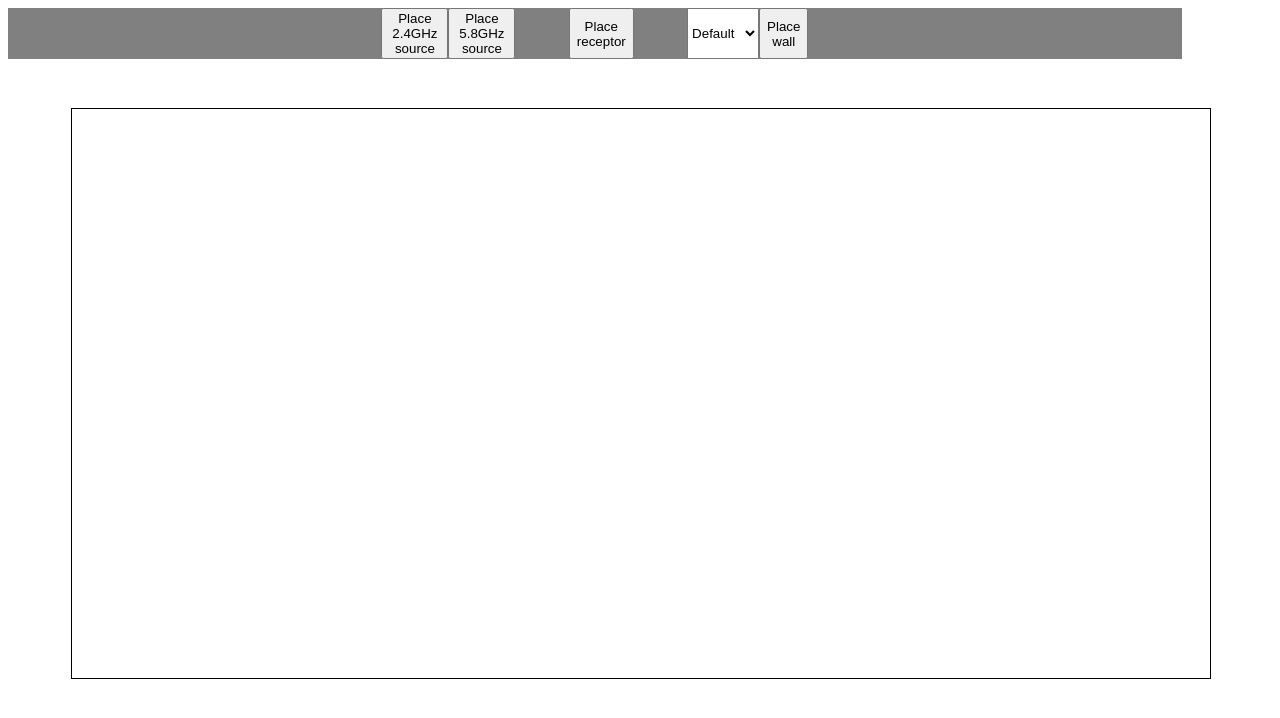
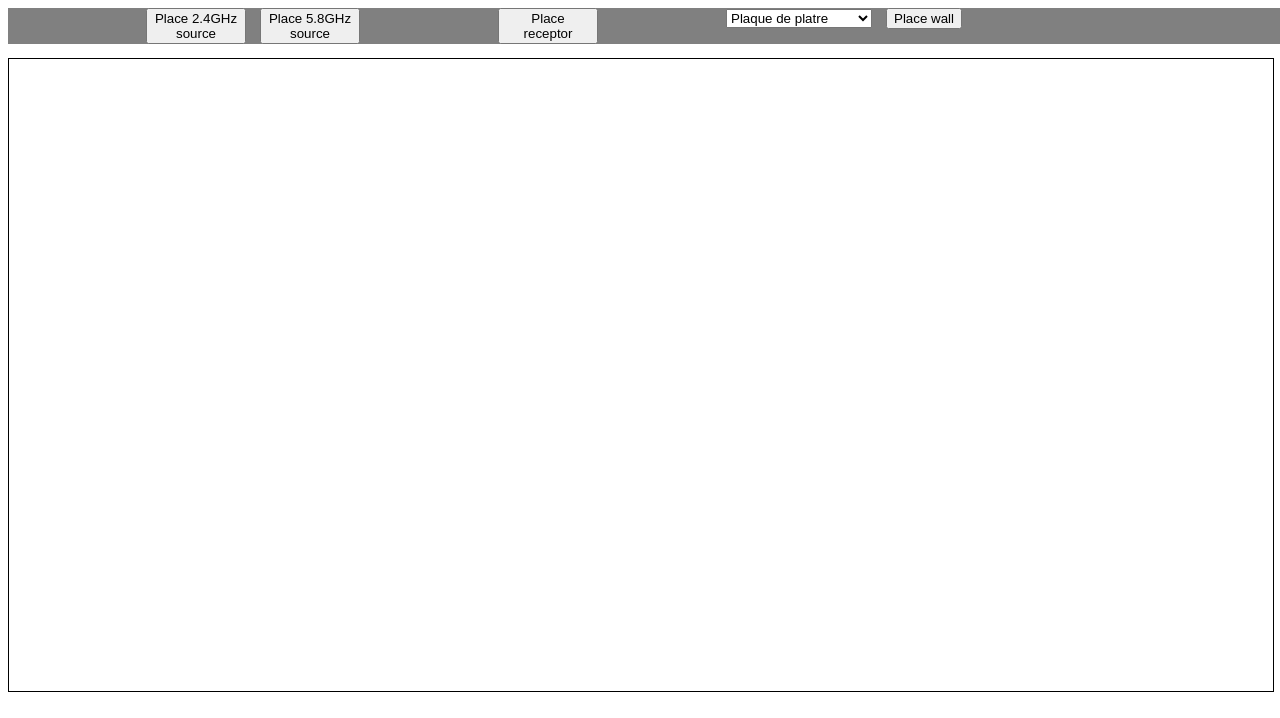
Before and after one commit to Askirkela/AttenuationWifi, a plain HTML site: page index.html in a window 1280 px wide. Drawn offline with Linux system fonts and the light colour scheme.

Commit message:
On rajoute encore des choses

```diff
--- a/attenuation.js
+++ b/attenuation.js
@@ -1,5 +1,19 @@
 var canvas = document.getElementById('canvas');
 var context = canvas.getContext('2d');
+
+var materials = ["Plaque de platre",
+            "Parois interieure",
+            "Parois de cabine",
+            "Porte en bois",
+            "Mur en brique",
+            "Mur en beton (10cm)",
+            "Mur en beton (25cm)",
+            "Mur en beton arme",
+            "Dalle en beton arme",
+            "Verre simple",
+            "Double vitrage",
+            "Verre pare-balles",
+            "Porte blindee"];
 
 var signalAttenuation = {
     "Air": {
@@ -62,29 +76,22 @@ var signalAttenuation = {
     	}
     };
 
-
+var tools = ["sourceLow", "sourceHigh", "receptor", "wall", "none"];
 var currentTool = "none";
 var existingSource = false;
 var sourceStrength = 20;
 var source;
-
+var select = document.getElementById('materials');
 /**
 	Places the source on the canvas
  */
 function placeSource() {
-	if(!existingSource) {
+	if(!existingSource && (currentTool === tools[0] || currentTool === tools[1])) {
 
 		source["x"] = mousePos["x"];
 		source["y"] = mousePos["y"];
 		existingSource = true;
-	}
-}
-
-/**
-	Selects the receptor
- */
-function selectReceptor() {
-	if(currentTool === tools[1]) {
+        drawSource(currentTool);
 	}
 }
 
@@ -92,14 +99,6 @@ function selectReceptor() {
 	Places the receptor on the canvas
  */
 function placeReceptor() {
-	if(currentTool === tools[1]) {
-	}
-}
-
-/**
-	Selects the wall material
- */
-function selectMaterial() {
 	if(currentTool === tools[2]) {
 	}
 }
@@ -108,7 +107,7 @@ function selectMaterial() {
 	Draws a rectangle with the right material
  */
 function placeRoom() {
-	if(currentTool === tools[2]) {
+	if(currentTool === tools[3]) {
 	}
 }
 
@@ -123,8 +122,8 @@ function getDistance(source, receptor) {
 	Calculates the signal's attenuation from source to receptor
 	Atténuation = 92,45+20*LOG10(Freq en GHz)+20*LOG10(Dist en km)
  */
-function getAttenuation(freq, distance) {
-	return -Math.floor(92.45+20*Math.log10(freq)+20*Math.log10(distance/1000));
+function getAirAttenuation(freq, distance) {
+	return Math.floor(92.45+20*Math.log10(freq)+20*Math.log10(distance/1000));
 }
 
 /**
@@ -165,6 +164,14 @@ var mousePos;
 canvas.addEventListener('mousemove', function(evt) {
         mousePos = getMousePos(canvas, evt);
       }, false);
-canvas.addEventListener('mouseButtonDown', function(evt) {
-	var pos = getMousePos(canvas, evt);
+
+/*$.each(json, function(i, value) {
+            $('#myselect').append($('<option>').text(value).attr('value', value));
+        });*/
+
+materials.forEach(function(e) {
+    var opt = document.createElement("option");
+    var text = document.createTextNode(e);
+    opt.append(text);
+    select.append(opt);
 });
--- a/index.html
+++ b/index.html
@@ -1,52 +1,32 @@
 <!doctype html>
 <head>
 	<title>Attenuation wifi</title>
-	<style type="text/css">
-		#ui{
-			background-color: grey;
-			display: inline-flex;
-			position: absolute;
-			padding-left: 25%;
-			padding-right: 25%;
-		}
-		#ui .block{
-			margin-left: 10%;
-			display: inline-flex;
-		}
-		#ui .block:last-child{
-			margin-right: 10%;
-		}
-		canvas{
-			border: 1px solid black;
-			margin-left: 5%;
-			margin-right: 5%;
-			margin-top: 100px;
-			width: 90%;
-			height: 100%;
-		}
-	</style>
-	<script type="text/javascript" src="attenuation.js"> </script>
+	<link rel="stylesheet" type="text/css" href="styles.css" />
+	<link rel="stylesheet" type="text/css" href="mediaqueries.css" />
+
+	<!--[if lt IE 9]>
+		<script src="http://css3-mediaqueries-js.googlecode.com/svn/trunk/css3-mediaqueries.js"></script>
+	<![endif]-->
 </head>
 <body>
 	<div id="ui">
 		<div class="block">
 			<!-- <p>Source</p> -->
-			<button id="sourceLow">Place 2.4GHz source</button>
-			<button id="sourceHigh">Place 5.8GHz source</button>
+			<button id="sourceLow" class="ui-button">Place 2.4GHz source</button>
+			<button id="sourceHigh" class="ui-button">Place 5.8GHz source</button>
 		</div>
 		<div class="block">
 			<!-- <p>Receptor</p> -->
-			<button id="receptor">Place receptor</button>
+			<button id="receptor" class="ui-button">Place receptor</button>
 		</div>
 		<div class="block">
 			<!-- <p>Walls</p> -->
-			<select>
-				<option>Default</option>
-				<option>Default2</option>
+			<select id="materials">
 			</select>
-			<button>Place wall</button>
+			<button id="placeWalls" class="ui-button">Place wall</button>
 		</div>
 	</div>
 	<canvas id="canvas"></canvas>
+	<script type="text/javascript" src="attenuation.js"> </script>
 </body>
 </html>
--- /dev/null
+++ b/styles.css
@@ -0,0 +1,26 @@
+#ui {
+	background-color: grey;
+	display: inline-flex;
+	position: absolute;
+	width: 100%;
+	margin-left: auto;
+	margin-right: auto;
+	vertical-align: middle;
+}
+#ui .block {
+	padding-left: 10%;
+/*	display: inline-flex;*/
+}
+#ui .block:last-child {
+	padding-right: 10%;
+}
+.ui-button {
+	max-width: 100px;
+	margin-left: 10px;
+}
+canvas {
+	border: 1px solid black;
+	margin-top: 50px;
+	width: 100%;
+	height: 100%;
+}
```
Also changed, not shown: mediaqueries.css (added).
